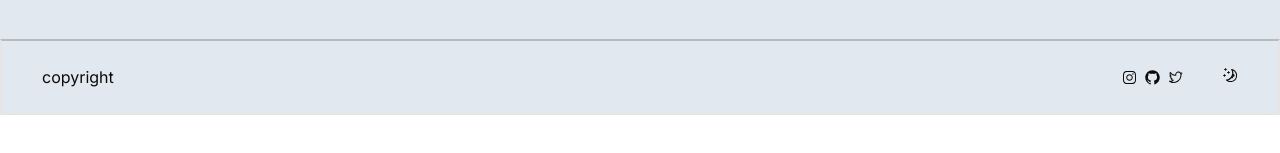
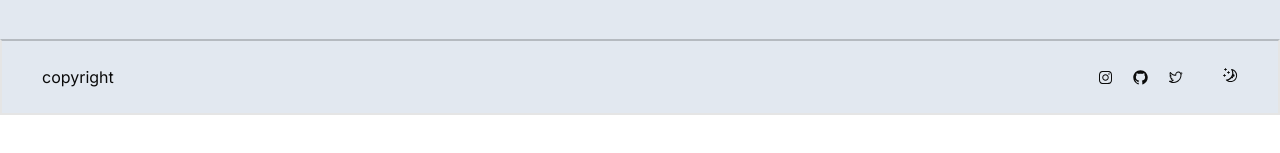
Before and after one commit to lewi0231/my-hiking-blog, a Next.js app: page /about in a window 1280 px wide. Shown: the part 217-370 px from the top of the page. Built offline with nearby package versions, Linux system fonts and the light colour scheme.

Commit message:
fixed incorrect export

```diff
--- a/app/(client)/posts/[slug]/page.tsx
+++ b/app/(client)/posts/[slug]/page.tsx
@@ -13,7 +13,7 @@ type Params = {
   };
 };
 
-export const getPost = async (slug: string) => {
+const getPost = async (slug: string) => {
   const query = `
        *[_type == "post" && slug.current == "${slug}"]{
             title,
--- a/components/Footer.tsx
+++ b/components/Footer.tsx
@@ -18,7 +18,7 @@ const Footer = () => {
       <div className="flex justify-between px-10 mt-6 py-6 border-t-black border-2 border-opacity-20 w-full">
         copyright
         <div className=" flex justify-between items-center gap-10">
-          <div className="flex gap-2">
+          <div className="flex gap-5">
             <InstagramLogoIcon />
             <GitHubLogoIcon />
             <TwitterLogoIcon />
```
